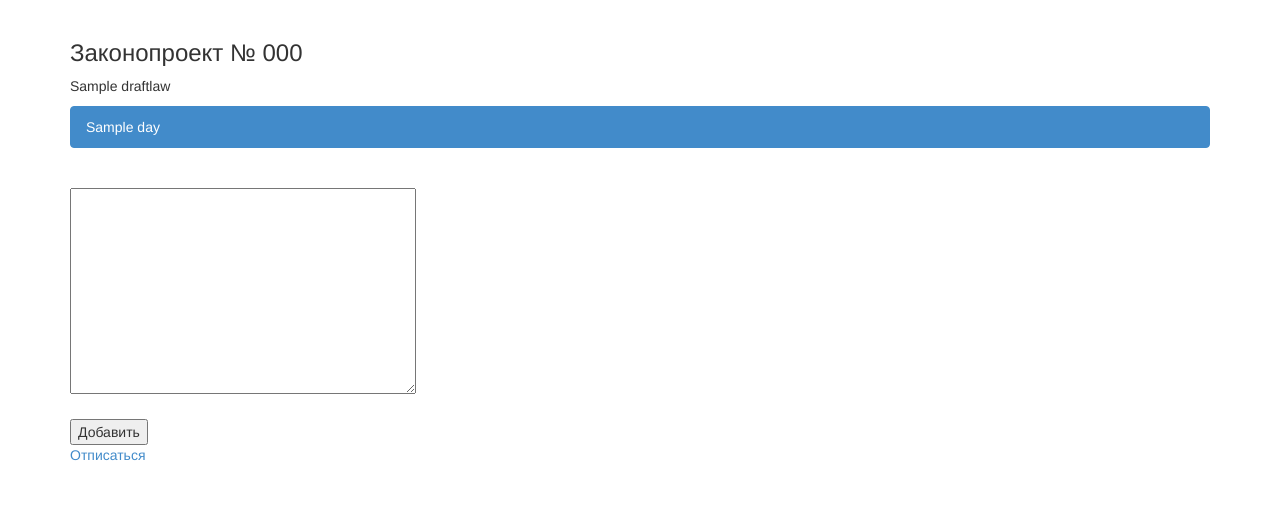
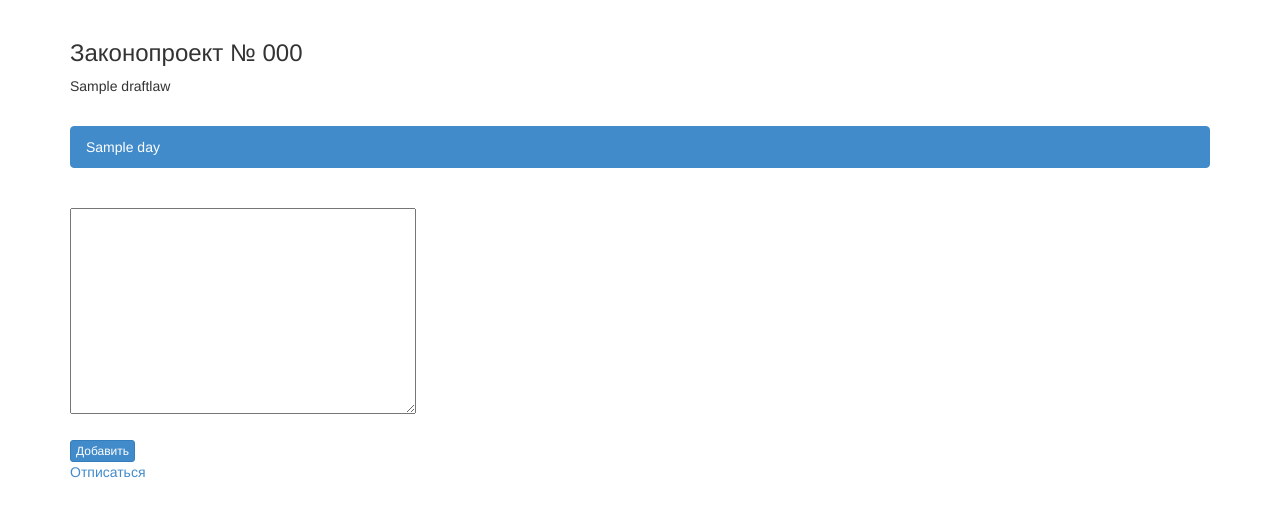
Before and after one commit to redlolgeerf/draftwatcher, a Django app: template templates/watcher/detail.html in a window 1280 px wide. Shown: the part 54-571 px from the top of the page. Run offline with Django 3.2, Linux system fonts and the light colour scheme; a user stored in the database is signed in; tables that the repository leaves empty hold one stand-in row (values such as "Sample post"); the template is opened without the code that fills it: values that come from a table or form of the project are taken from there, most other values are stand-ins (such as "Sample title", 1, 10 or a date in 2020); some libraries are stand-ins or nearby versions.

Commit message:
minor changes

```diff
--- a/templates/watcher/detail.html
+++ b/templates/watcher/detail.html
@@ -4,7 +4,7 @@
 
     {% if draft %}
     <h3>Законопроект № {{ draft.number }}</h3>
-    <p> {{ draft.title }} </p>
+    <p> {{ draft.title }}</p><br />
     {% else %}
         <p>Тут пока ничего нет</p>
     {% endif %}
@@ -35,7 +35,7 @@
         {% endfor %}
 
         <br/>
-        <button type="submit" name="submit">Добавить</button>
+        <button class="btn btn-xs btn-primary" type="submit" name="submit">Добавить</button>
     </form>
         <a href="/release_user_from_draft/{{ draft.number }}/">Отписаться</a>
         {% else %}
--- a/templates/watcher/index.html
+++ b/templates/watcher/index.html
@@ -14,7 +14,9 @@
                     <p class="list-group-item-text">{{ draft.title }}</p>
                     <div class="row">
                         <div class="col-xs-5">
-                            <p class="list-group-item-text">{{ draft.span }}</p>
+                            <p class="list-group-item-text">
+                            </br><strong>{{ draft.span }}</strong>
+                            </p>
                         </div>
                         <div class="col-xs-5">
                             {% if user.is_authenticated %}
```
